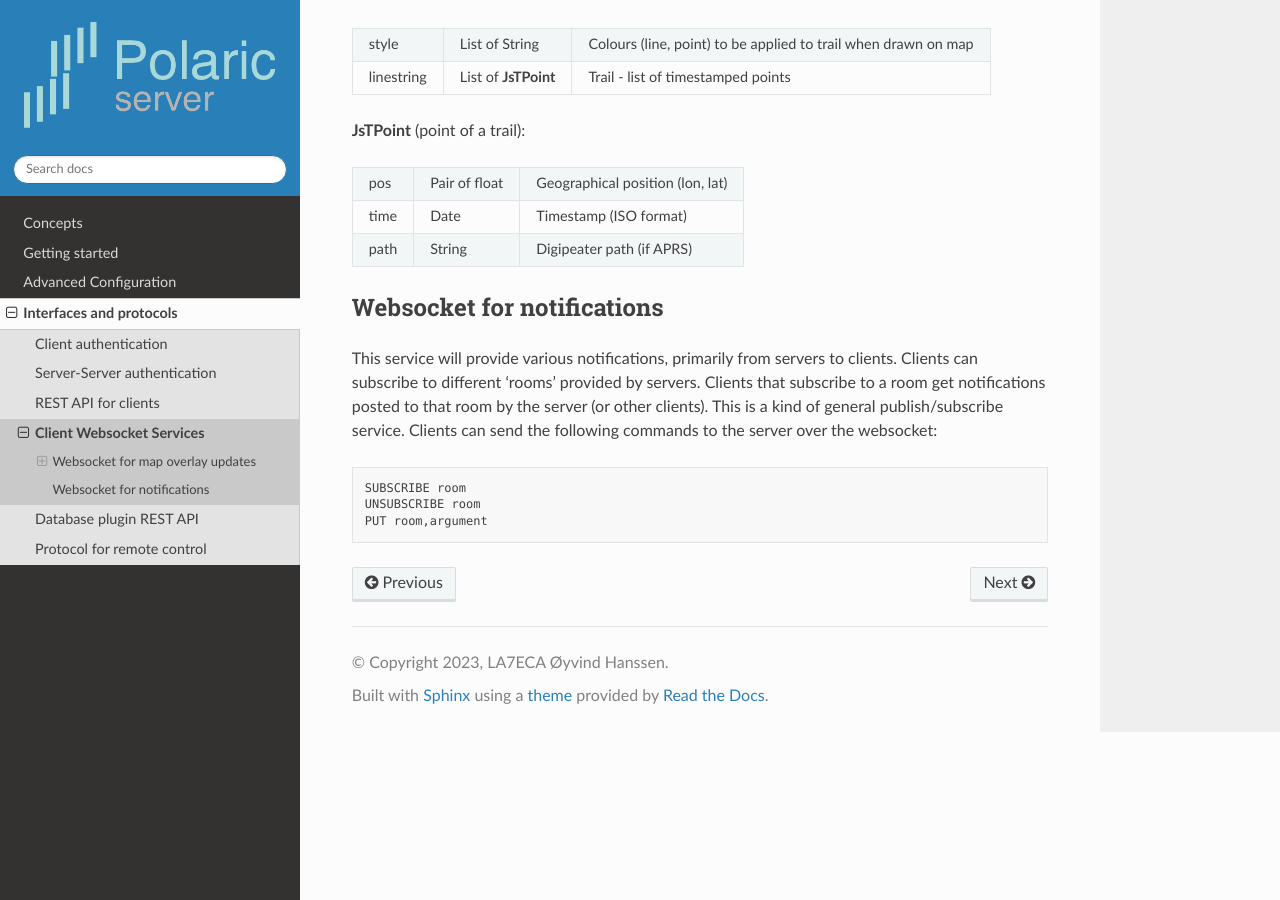
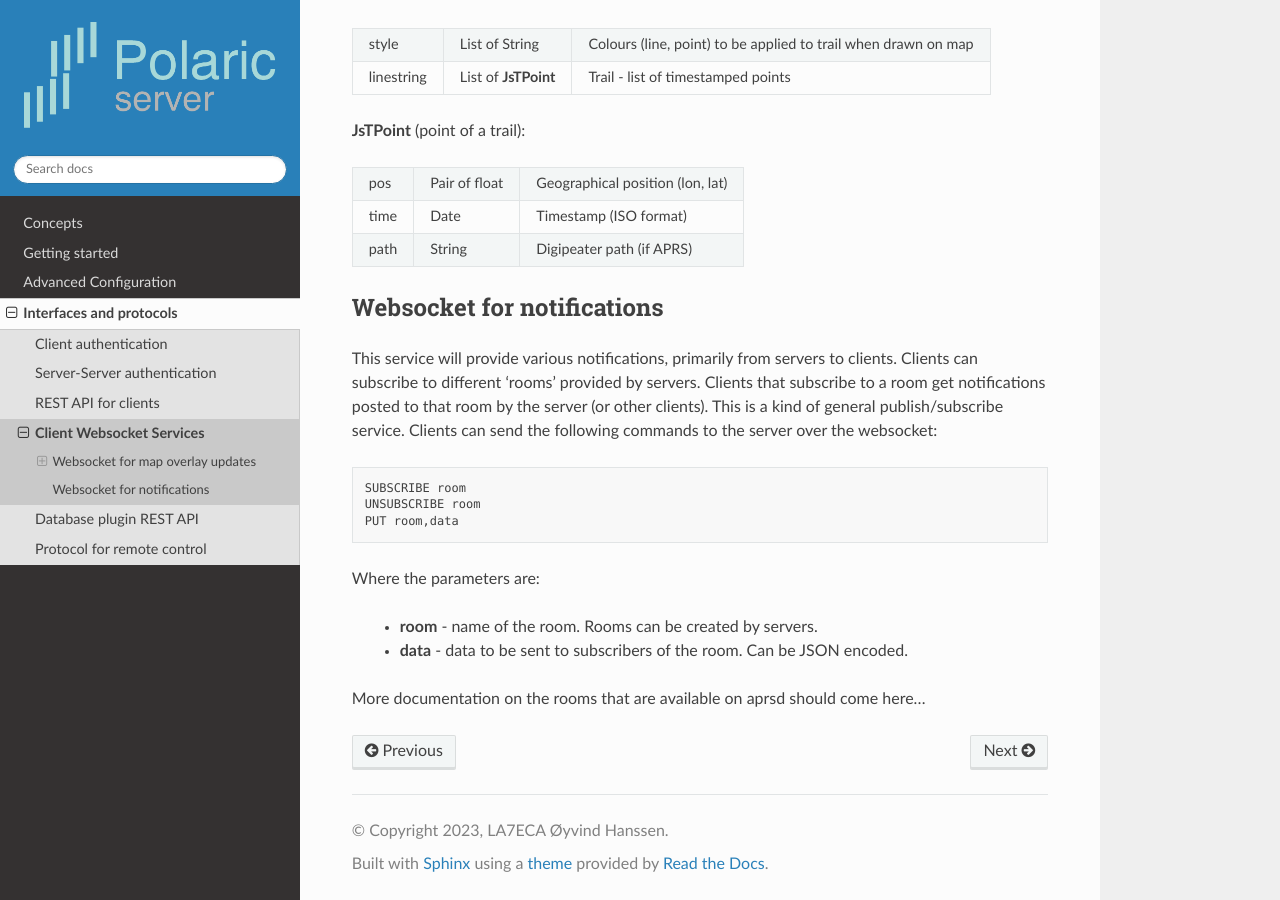
Before and after one commit to joakimsk/docs, a Sphinx documentation site: the page built from docs/cwebsocket.rst, in a window 1280 px wide and 900 px high, scrolled down 2538 px. Built offline with Sphinx 7.4.7 and the Read the Docs theme 2.0.0, drawn with Linux system fonts in a browser that asks for light colours.

Commit message:
Update cwebsocket.rst

```diff
--- a/docs/cwebsocket.rst
+++ b/docs/cwebsocket.rst
@@ -123,4 +123,11 @@ This service will provide various notifications, primarily from servers to clien
 
     SUBSCRIBE room
     UNSUBSCRIBE room
-    PUT room,argument
+    PUT room,data
+
+Where the parameters are:
+
+ * **room** - name of the room. Rooms can be created by servers.
+ * **data** - data to be sent to subscribers of the room. Can be JSON encoded.
+
+More documentation on the rooms that are available on aprsd should come here...
```
